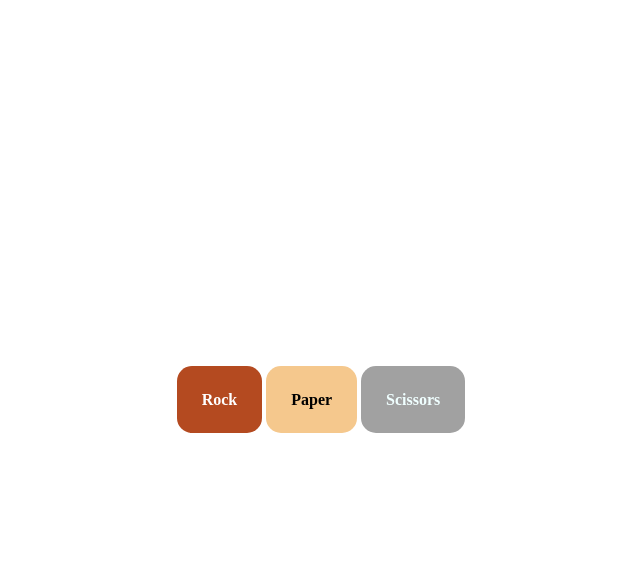
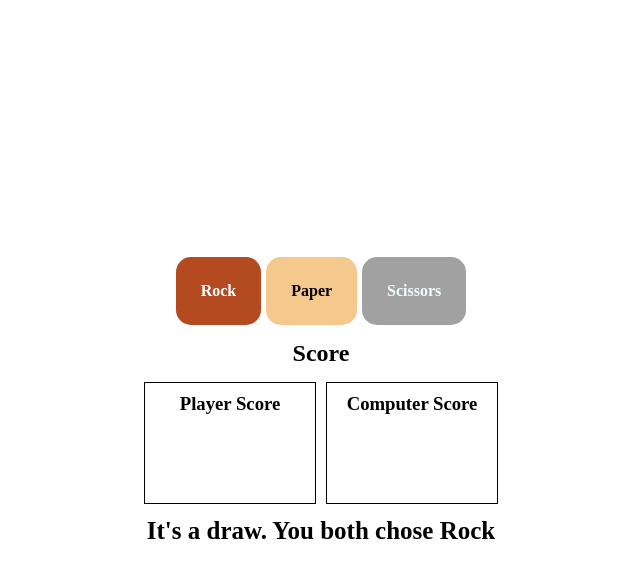
Before and after one commit to cpetraru/rock-papers-scissors, a plain HTML site: page index.html in a window 1280 px wide. Both pictures are taken after a click on the link "Rock". Shown: the whole page, without its empty margins (319-959 px from the left). Drawn offline with Linux system fonts and the light colour scheme.

Commit message:
Further implement GUI. Display computer and player scores on the UI, alongside with draw

```diff
--- a/index.html
+++ b/index.html
@@ -15,6 +15,22 @@
         <a class="btn" id="paper">Paper</a>
         <a class="btn" id="scissors">Scissors</a>
       </div>
+      <div class="score-container">
+        <div class="scoreTitle">
+          <h2>Score</h2>
+        </div>
+        <div class="scores">
+          <div class="playerScore">
+            <h3>Player Score</h3>
+            <div id="playerScore"></div>
+          </div>
+          <div class="computerScore">
+            <h3>Computer Score</h3>
+            <div id="computerScore"></div>
+          </div>
+        </div>
+        <div class="draw"></div>
+      </div>
     </div>
     <script src="scripts.js"></script>
   </body>
--- a/scripts.js
+++ b/scripts.js
@@ -35,18 +35,30 @@
 
 // create an array with the three options: rock, paper, scissors
 const choices = ["Rock", "Paper", "Scissors"];
+// select the playerButtons nodelist
 const playerButtons = document.querySelectorAll(".btn");
+// select the player and computer scores
+const currentPlayerScore = document.querySelector("#playerScore");
+const currentComputerScore = document.querySelector("#computerScore");
+
+// select the draw div
+const drawDiv = document.querySelector(".draw");
+let drawText = document.createElement("p");
+let isDraw;
 
 // create playerScore and computerScore variables that hold the scores for both players. Initialize them with 0
 let playerScore = 0;
 let computerScore = 0;
+// create a rounds and playerChoice variable. Initialize rounds with 0
 let rounds = 0;
 let playerChoice;
 
+// create a for loop to store the playerChoice and run the playRound function when a button is played
 for (let i = 0; i < playerButtons.length; i++) {
   playerButtons[i].addEventListener("click", () => {
     playerChoice = playerButtons[i].innerText;
-    console.log(playerButtons[i].innerText);
+    isDraw = false;
+    setDraw();
     playRound(playerChoice);
   });
 }
@@ -63,17 +75,15 @@ function getComputerChoice() {
 
 // create a playGame function that takes two parameters: playerChoice and computerChoice
 function playRound(playerChoice, computerChoice) {
-  //   // store the playerChoice via an alert
-  //   playerChoice = prompt(
-  //     "Please write down your choice between: rock, paper, scissors"
-  //   );
   // store the computerChoice using the getComputerChoice()
   computerChoice = getComputerChoice();
   // create an if else if statement to compare the user's answer to the computer's guess
   // if the player's guess matches the computer's guess, it is a draw and ask the user to input another guess via another prompt()
   if (playerChoice == computerChoice) {
     getComputerChoice(computerChoice);
-    alert(`It is a draw. You both chose ${playerChoice}!`);
+    console.log("Draw");
+    isDraw = true;
+    setDraw();
     rounds++;
     playRound();
   }
@@ -105,14 +115,14 @@ function playRound(playerChoice, computerChoice) {
 
 // Create a game() function that nests a for loop.
 function game() {
-  //   for (let i = 0; i <= 5; i++) {
-  //     if (rounds < 5) {
-  //       rounds++;
-  //       playRound();
-  //     } else if (rounds == 5) {
-  //       decideWinner();
-  //     }
-  //   }
+  for (let i = 0; i <= 5; i++) {
+    if (rounds < 5) {
+      rounds++;
+      playRound();
+    } else if (rounds == 5) {
+      decideWinner();
+    }
+  }
   playRound();
 }
 
@@ -122,6 +132,8 @@ function computerScores(computerChoice, playerChoice) {
   console.log(`Computer wins because ${computerChoice} beats ${playerChoice}.`);
   // When computer wins, increment the computerScore by 1
   computerScore++;
+  // display the score
+  currentComputerScore.textContent = computerScore;
   // show the score
   showScore();
 }
@@ -132,6 +144,8 @@ function playerScores(playerChoice, computerChoice) {
   console.log(`Player wins because ${playerChoice} beats ${computerChoice}`);
   // When player wins, increment the playerScore by 1
   playerScore++;
+  // display the score
+  currentPlayerScore.textContent = playerScore;
   // show the score
   showScore();
 }
@@ -156,4 +170,12 @@ function decideWinner() {
   }
 }
 
-// game();
+function setDraw() {
+  if (isDraw === true) {
+    drawText.innerText = `It's a draw. You both chose ${playerChoice}`;
+    drawDiv.appendChild(drawText);
+  } else if (isDraw === false) {
+    drawText.innerText = "";
+    drawDiv.appendChild(drawText);
+  }
+}
--- a/styles.css
+++ b/styles.css
@@ -6,10 +6,29 @@ body {
   justify-content: center;
 }
 
+p,
+h1,
+h2,
+h3,
+h4,
+h5,
+h6 {
+  margin: 0;
+  padding: 0;
+}
+
 .container {
   display: flex;
+  flex-direction: column;
   align-items: center;
-  gap: 10px;
+  justify-content: center;
+  height: 100%;
+  width: 100%;
+}
+
+.buttons {
+  display: flex;
+  gap: 5px;
 }
 
 a {
@@ -32,3 +51,51 @@ a#scissors {
   background-color: rgb(161, 161, 161);
   color: azure;
 }
+
+.score-container {
+  display: flex;
+  flex-direction: column;
+  align-items: center;
+  gap: 15px;
+  width: 100%;
+}
+
+.scoreTitle {
+  margin-top: 15px;
+}
+
+.scores {
+  display: flex;
+  width: 100%;
+  gap: 10px;
+}
+
+.playerScore,
+.computerScore {
+  display: flex;
+  flex-direction: column;
+  border: 1px solid black;
+  height: 100px;
+  width: 150px;
+  padding: 10px;
+  align-items: center;
+}
+
+#playerScore,
+#computerScore {
+  display: flex;
+  align-items: center;
+  justify-content: center;
+  width: 100%;
+  height: 100%;
+}
+
+.draw {
+  display: flex;
+  justify-content: center;
+  align-items: center;
+  width: 100%;
+  height: 25px;
+  font-weight: 600;
+  font-size: 25px;
+}
```
